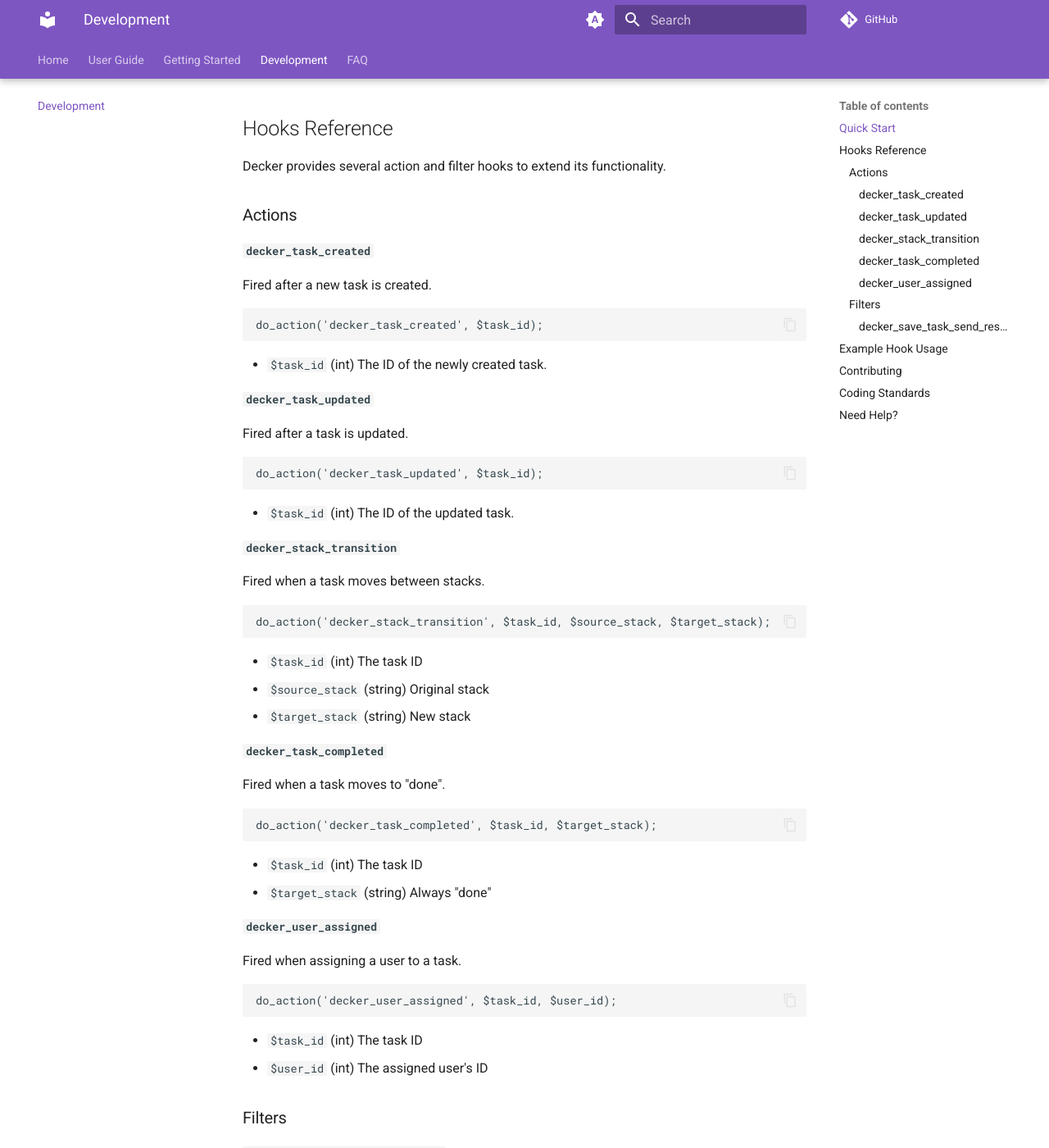
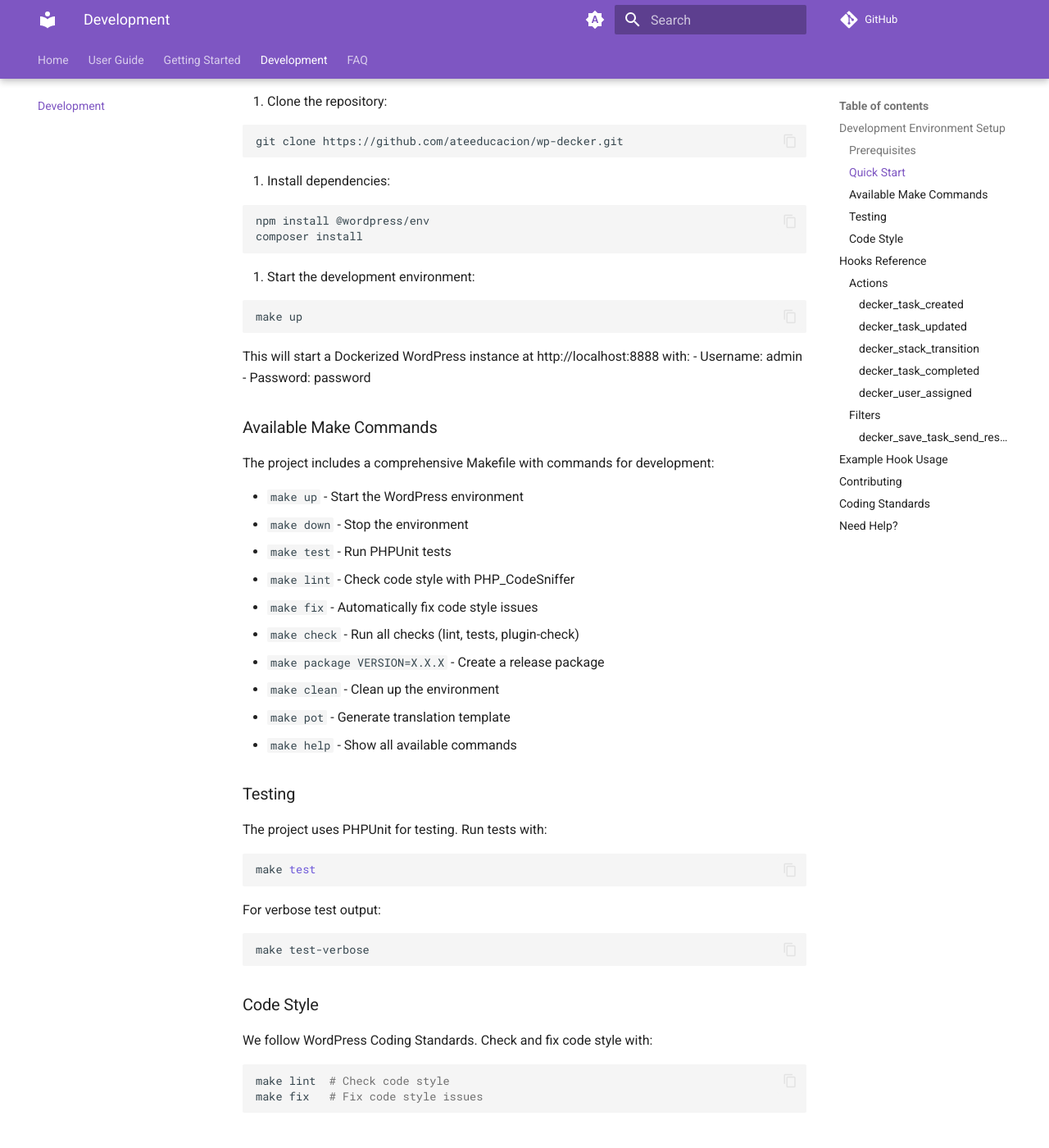
Before and after one commit to ateeducacion/wp-decker, an MkDocs documentation site: the page built from docs/development.md, in a window 1280 px wide and 1400 px high, scrolled down 492 px. Shown: the whole window at 82% size. Built offline with MkDocs 1.6.1 and Material for MkDocs 9.7.7, drawn with Linux system fonts in a browser that asks for light colours; comment, search, counter and statistics services are not loaded; some of the changed text lies outside the part shown.

Commit message:
docs: Update development guide with Makefile and wp-env requirements

````diff
--- a/docs/development.md
+++ b/docs/development.md
@@ -2,14 +2,30 @@
 
 This guide covers everything you need to know to develop with or contribute to Decker.
 
-## Quick Start
+## Development Environment Setup
+
+### Prerequisites
+
+Before you begin development, ensure you have:
+
+- Node.js and npm installed
+- Docker installed and running
+- Composer for PHP dependencies
+
+### Quick Start
 
 1. Clone the repository:
 ```bash
 git clone https://github.com/ateeducacion/wp-decker.git
 ```
 
-2. Start the development environment:
+2. Install dependencies:
+```bash
+npm install @wordpress/env
+composer install
+```
+
+3. Start the development environment:
 ```bash
 make up
 ```
@@ -17,6 +33,41 @@ make up
 This will start a Dockerized WordPress instance at http://localhost:8888 with:
 - Username: admin
 - Password: password
+
+### Available Make Commands
+
+The project includes a comprehensive Makefile with commands for development:
+
+- `make up` - Start the WordPress environment
+- `make down` - Stop the environment
+- `make test` - Run PHPUnit tests
+- `make lint` - Check code style with PHP_CodeSniffer
+- `make fix` - Automatically fix code style issues
+- `make check` - Run all checks (lint, tests, plugin-check)
+- `make package VERSION=X.X.X` - Create a release package
+- `make clean` - Clean up the environment
+- `make pot` - Generate translation template
+- `make help` - Show all available commands
+
+### Testing
+
+The project uses PHPUnit for testing. Run tests with:
+```bash
+make test
+```
+
+For verbose test output:
+```bash
+make test-verbose
+```
+
+### Code Style
+
+We follow WordPress Coding Standards. Check and fix code style with:
+```bash
+make lint  # Check code style
+make fix   # Fix code style issues
+```
 
 ## Hooks Reference
 
````
